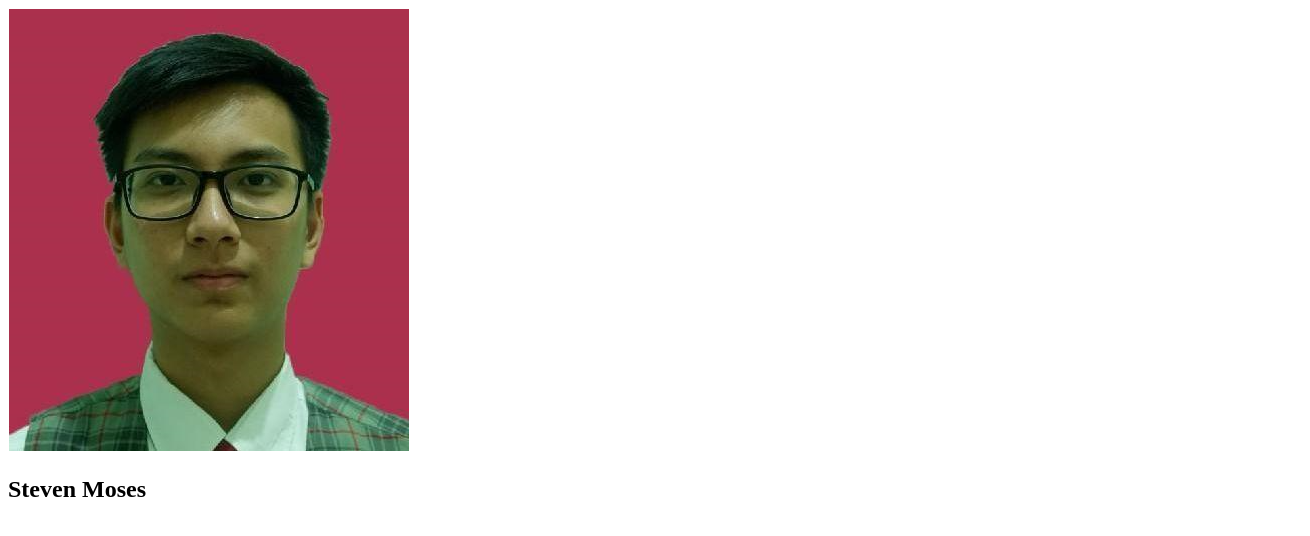
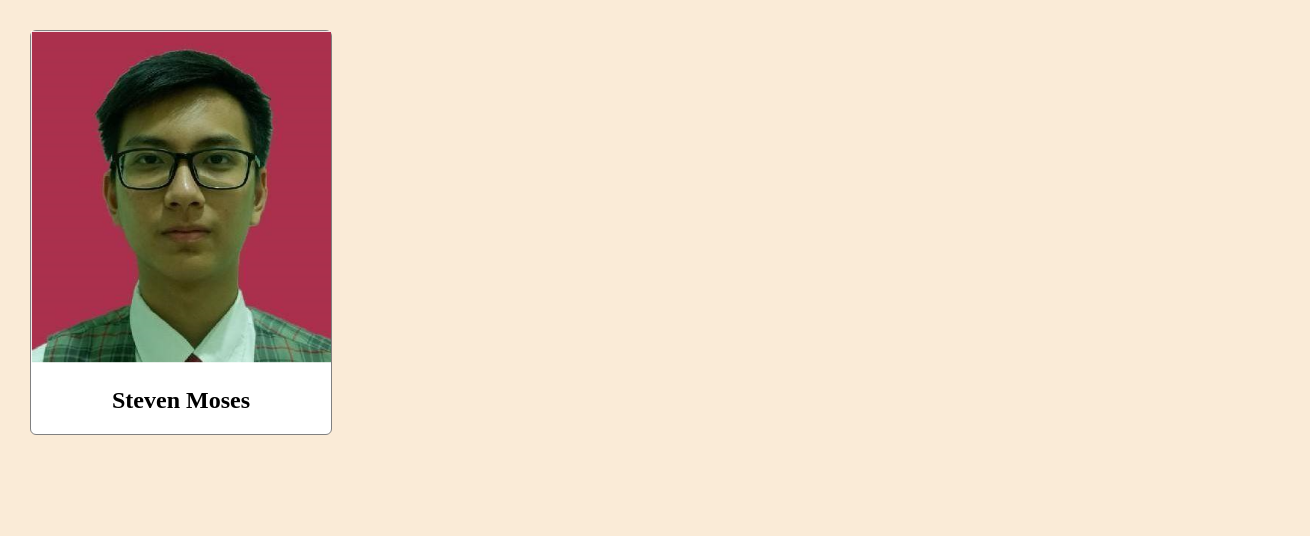
Before and after one commit to stevenmoses/my-repo-from-remote, a plain HTML site: page index.html in a window 1280 px wide. Shown: the whole page, 1310 px wide, since content can reach past the window. Drawn offline with Linux system fonts and the light colour scheme.

Commit message:
Added initial style.css to style the profile. Changed div id into profile-container as there was a typo before.

```diff
--- a/index.html
+++ b/index.html
@@ -2,10 +2,11 @@
 <html>
 
     <head>
+        <link rel="stylesheet" href="style.css">
     </head>
 
     <body>
-        <div id="profle-container">
+        <div id="profile-container">
             <img id="profile-image" src="images/Photo.png" alt="profile image" />
             <h2 id="profile-name">Steven Moses</h2>
         </div>
--- /dev/null
+++ b/style.css
@@ -0,0 +1,21 @@
+body {
+    width: 100%;
+    margin: 30px;
+    background-color: antiquewhite;
+ }
+
+ #profile-container{
+    max-width: 300px;
+    background-color: white;
+    border: 1px solid gray;
+    border-radius: 6px;
+ }
+
+ #profile-image{
+    width: 100%;
+    height: auto;
+ }
+
+ #profile-name{
+    text-align: center;
+ }
```
